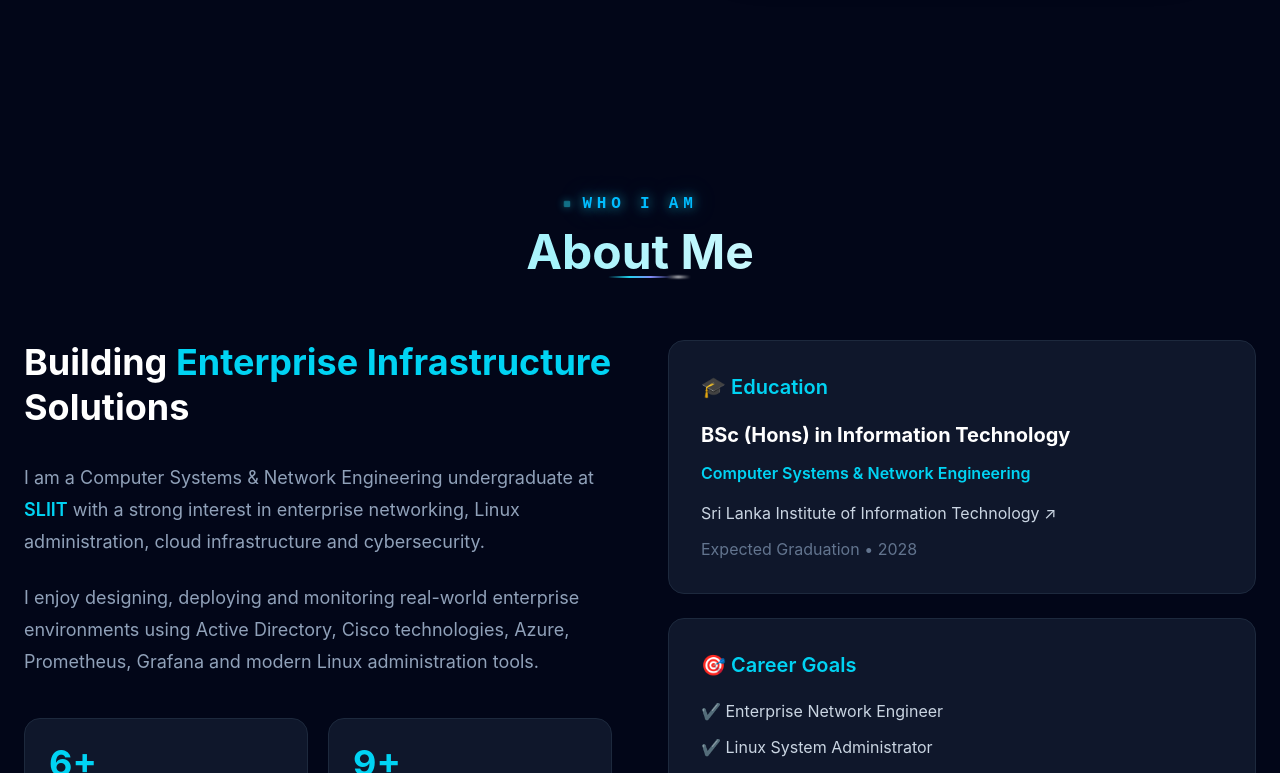
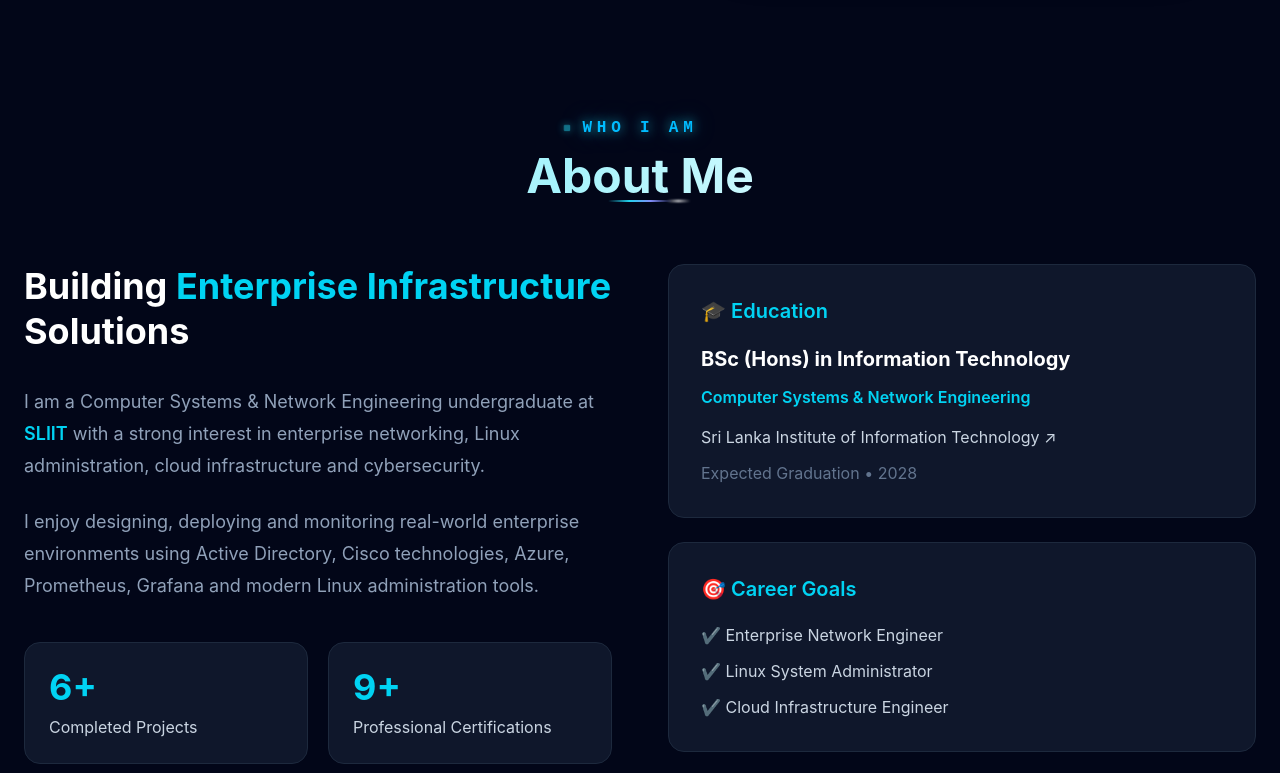
Before and after one commit to VimukthiSiriwardana/personal-portfolio, a React (Vite) app: page / in a window 1280 px wide. Shown: the part 787-1560 px from the top of the page. Built offline with nearby package versions, Linux system fonts and the light colour scheme.

Commit message:
Enhance the UI

```diff
--- a/src/sections/About.jsx
+++ b/src/sections/About.jsx
@@ -14,7 +14,7 @@ function About() {
   ];
 
   return (
-    <section id="about" className="bg-slate-950 py-24 px-6">
+    <section id="about" className="bg-slate-950 py-5 px-6">
       <div className="max-w-7xl mx-auto">
         <SectionTitle subtitle="WHO I AM" title="About Me" />
 
--- a/src/sections/Certificates.jsx
+++ b/src/sections/Certificates.jsx
@@ -6,7 +6,7 @@ function Certificates() {
   return (
     <section
       id="certifications"
-      className="bg-slate-950 py-24 px-6"
+      className="bg-slate-950 py-20 px-6"
     >
       <div className="max-w-7xl mx-auto">
 
--- a/src/sections/HomeLab.jsx
+++ b/src/sections/HomeLab.jsx
@@ -5,7 +5,7 @@ function HomeLab() {
   return (
     <section
       id="homelab"
-      className="bg-slate-950 py-28 px-6"
+      className="bg-slate-950 py-1 px-6"
     >
       <div className="max-w-7xl mx-auto">
 
--- a/src/sections/Projects.jsx
+++ b/src/sections/Projects.jsx
@@ -6,7 +6,7 @@ function Projects() {
   return (
     <section
       id="projects"
-      className="bg-[#020617] py-28 px-6"
+      className="bg-[#020617] py-15 px-6"
     >
       <div className="max-w-7xl mx-auto">
 
```
